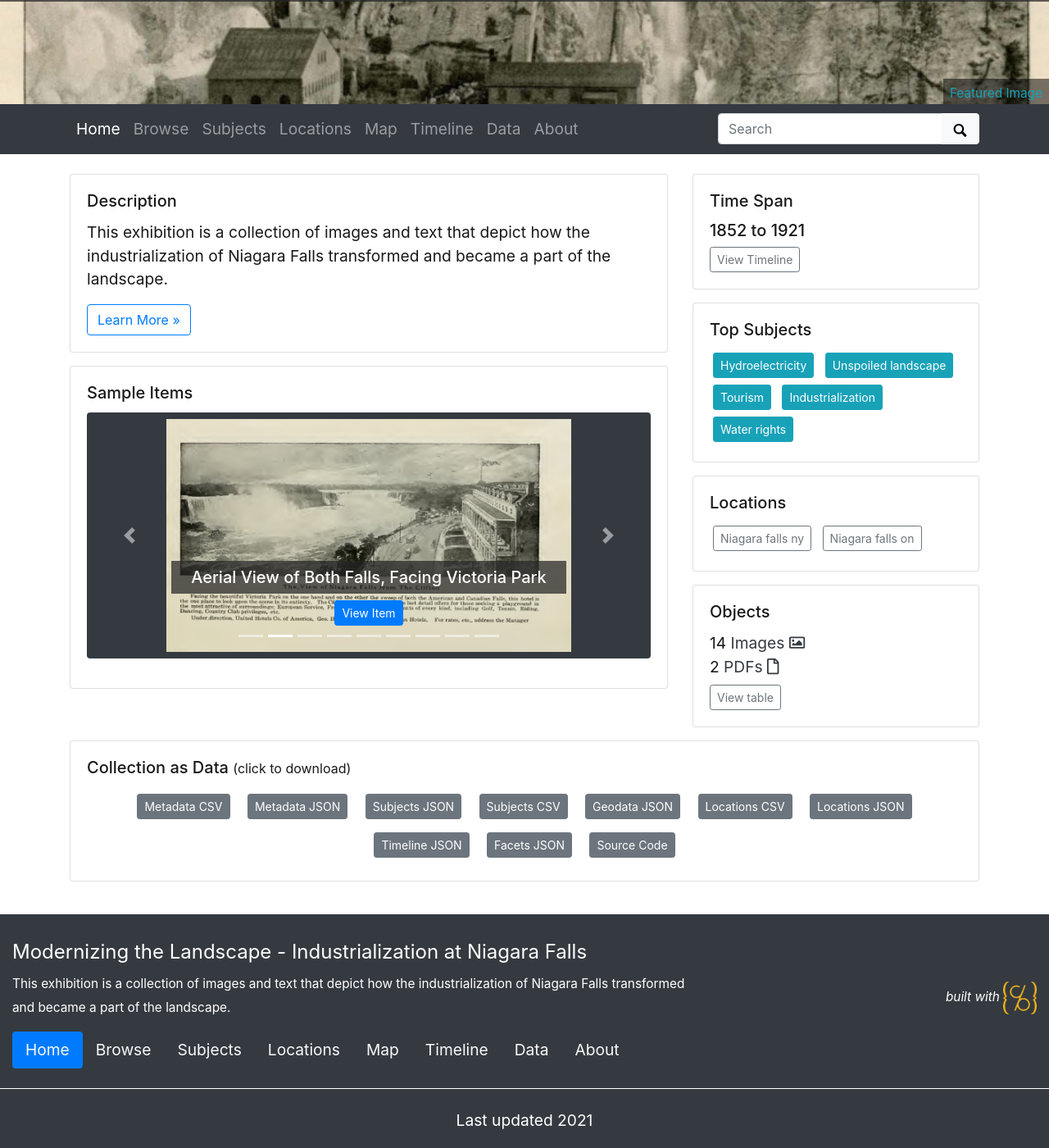
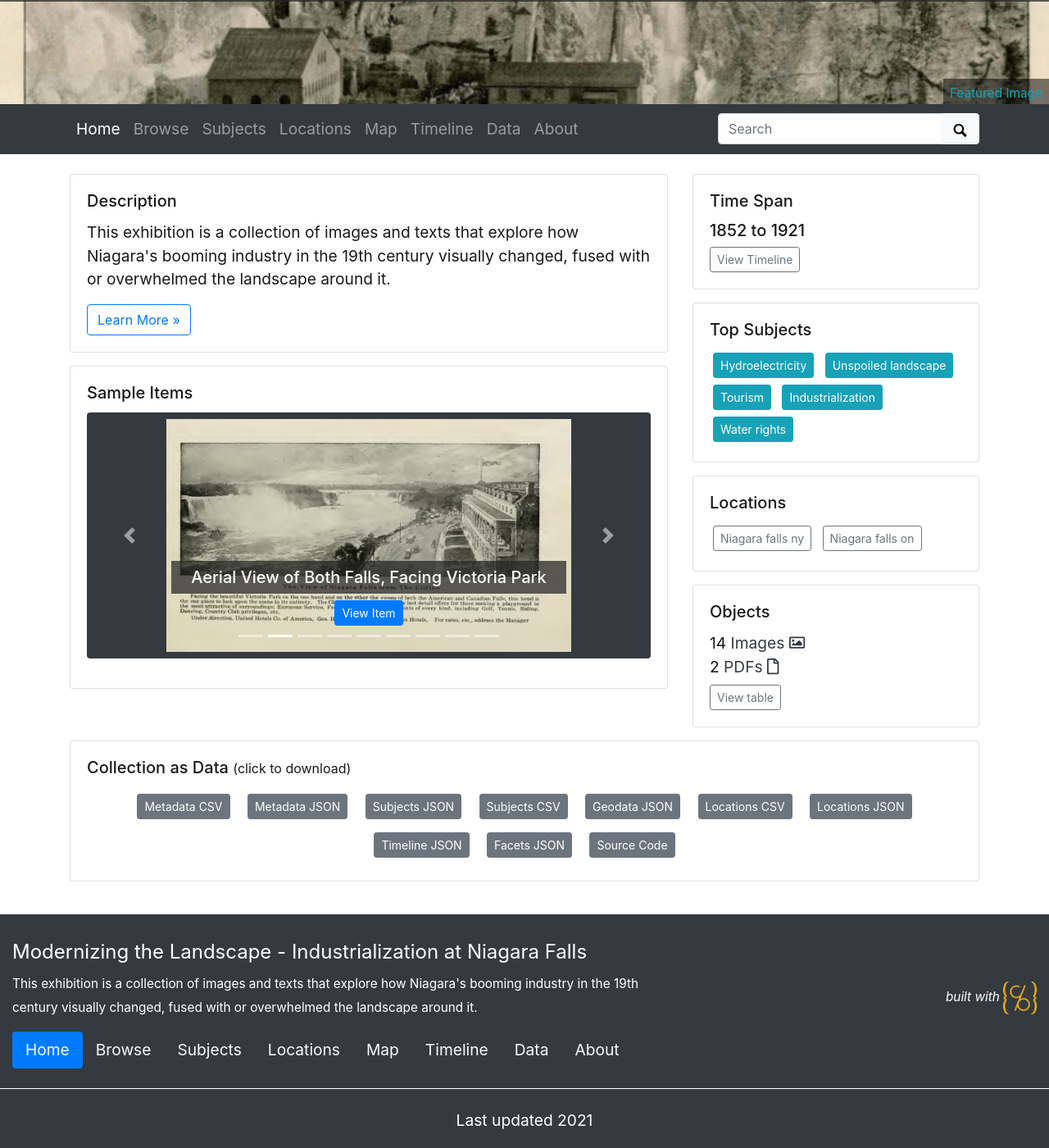
Before and after one commit to MadelineECollins/-2p90project, a Jekyll site: the page built from index.md, in a window 1280 px wide and 1400 px high, scrolled down 281 px. Shown: the whole window at 82% size. Built offline with Jekyll 4.4.1, drawn with Linux system fonts in a browser that asks for light colours; some of the changed text lies outside the part shown.

Commit message:
Update _config.yml

```diff
--- a/_config.yml
+++ b/_config.yml
@@ -22,10 +22,10 @@
 # title of site appears in banner
 title: Modernizing the Landscape - Industrialization at Niagara Falls
 # tagline, a short phrase that will appear throughout the site in the top banner
-tagline: An exhibition about the marriage of nature and culture in the visual culture of "The Great Cataract"!
+tagline: An exhibition about the marriage of nature and industry in the visual culture of "The Great Cataract"!
 # description appears in meta tags and other locations
 # this description might appear in search result lists, keep around 160 characters max
-description: "This exhibition is a collection of images and text that depict how the industrialization of Niagara Falls transformed and became a part of the landscape."
+description: "This exhibition is a collection of images and texts that explore how Niagara's booming industry in the 19th century visually changed, fused with or overwhelmed the landscape around it."
 # creator of the digital collection, to appear in meta tags; we typically use our GitHub usernames but feel free to just use your name
 author: Madeline Collins
 
```
